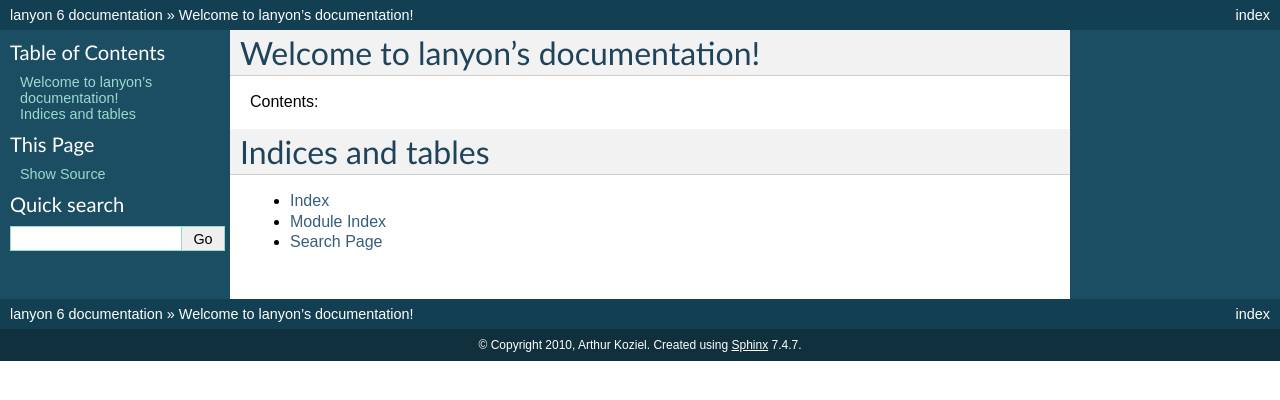
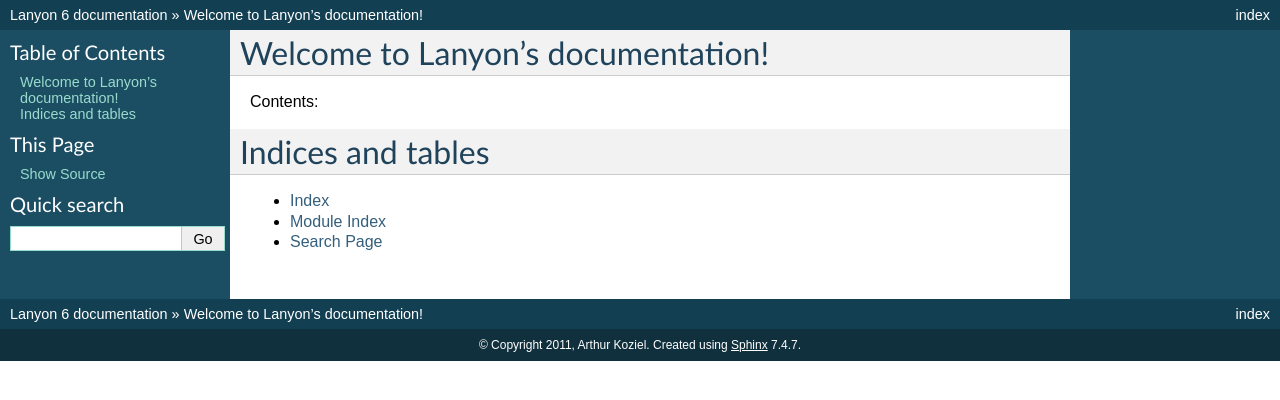
Before and after one commit to arthurk/pyll, a Sphinx documentation site: the page built from docs/index.rst, in a window 1280 px wide. Shown: the top 400 px of the page. Built offline with Sphinx 7.4.7, drawn with Linux system fonts in a browser that asks for light colours.

Commit message:
started sphinx docs

```diff
--- a/docs/conf.py
+++ b/docs/conf.py
@@ -1,7 +1,7 @@
 # -*- coding: utf-8 -*-
 #
-# lanyon documentation build configuration file, created by
-# sphinx-quickstart on Thu Jul 29 08:50:52 2010.
+# Lanyon documentation build configuration file, created by
+# sphinx-quickstart on Sat Feb 26 16:36:10 2011.
 #
 # This file is execfile()d with the current directory set to its containing dir.
 #
@@ -40,8 +40,8 @@ source_suffix = '.rst'
 master_doc = 'index'
 
 # General information about the project.
-project = u'lanyon'
-copyright = u'2010, Arthur Koziel'
+project = u'Lanyon'
+copyright = u'2011, Arthur Koziel'
 
 # The version info for the project you're documenting, acts as replacement for
 # |version| and |release|, also used in various other places throughout the
@@ -164,7 +164,7 @@ html_static_path = ['_static']
 #html_file_suffix = None
 
 # Output file base name for HTML help builder.
-htmlhelp_basename = 'lanyondoc'
+htmlhelp_basename = 'Lanyondoc'
 
 
 # -- Options for LaTeX output --------------------------------------------------
@@ -178,7 +178,7 @@ htmlhelp_basename = 'lanyondoc'
 # Grouping the document tree into LaTeX files. List of tuples
 # (source start file, target name, title, author, documentclass [howto/manual]).
 latex_documents = [
-  ('index', 'lanyon.tex', u'lanyon Documentation',
+  ('index', 'Lanyon.tex', u'Lanyon Documentation',
    u'Arthur Koziel', 'manual'),
 ]
 
@@ -211,6 +211,6 @@ latex_documents = [
 # One entry per manual page. List of tuples
 # (source start file, name, description, authors, manual section).
 man_pages = [
-    ('index', 'lanyon', u'lanyon Documentation',
+    ('index', 'lanyon', u'Lanyon Documentation',
      [u'Arthur Koziel'], 1)
 ]
--- a/docs/index.rst
+++ b/docs/index.rst
@@ -1,9 +1,9 @@
-.. lanyon documentation master file, created by
-   sphinx-quickstart on Thu Jul 29 08:50:52 2010.
+.. Lanyon documentation master file, created by
+   sphinx-quickstart on Sat Feb 26 16:36:10 2011.
    You can adapt this file completely to your liking, but it should at least
    contain the root `toctree` directive.
 
-Welcome to lanyon's documentation!
+Welcome to Lanyon's documentation!
 ==================================
 
 Contents:
```
Also changed, not shown: 4 other files.
